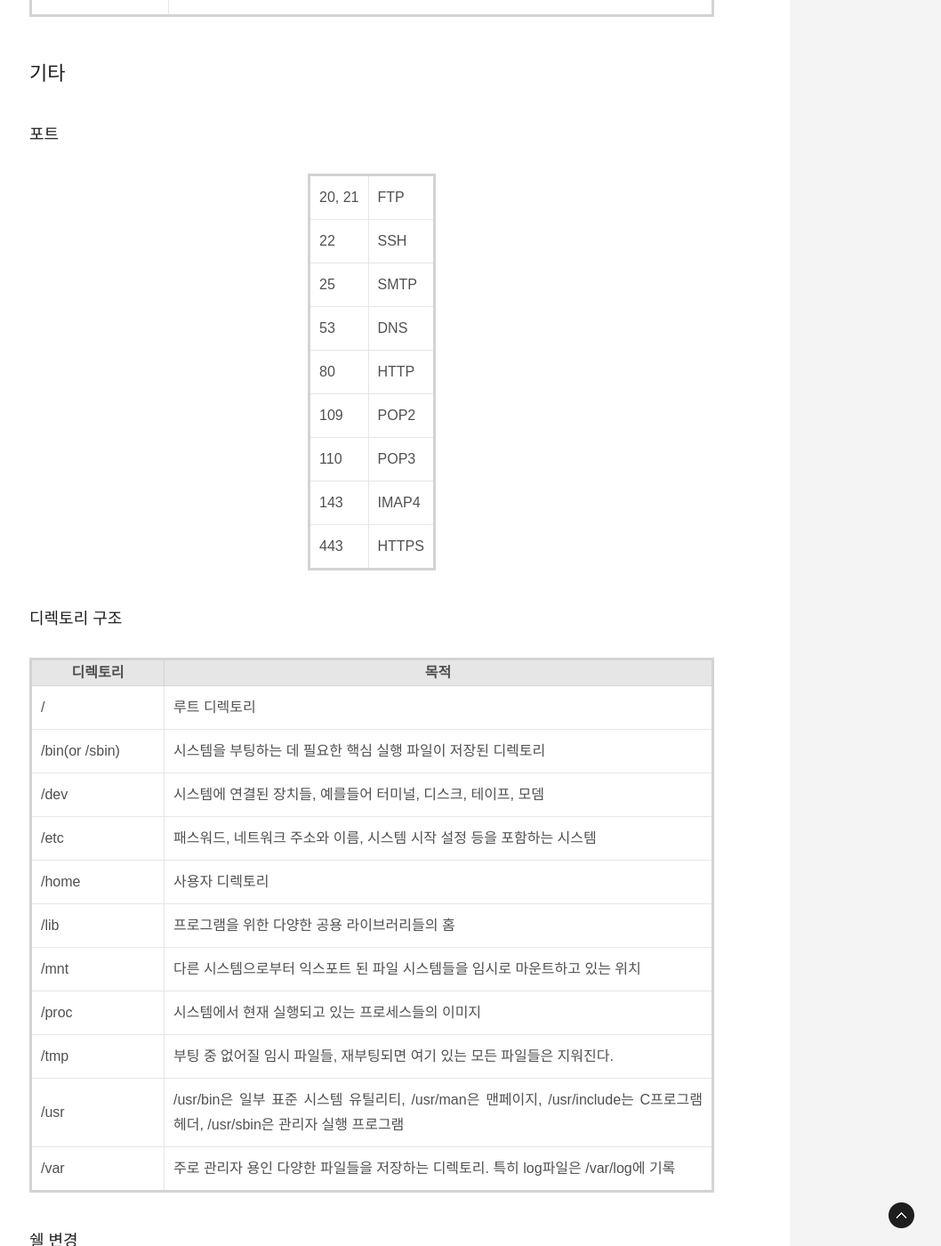
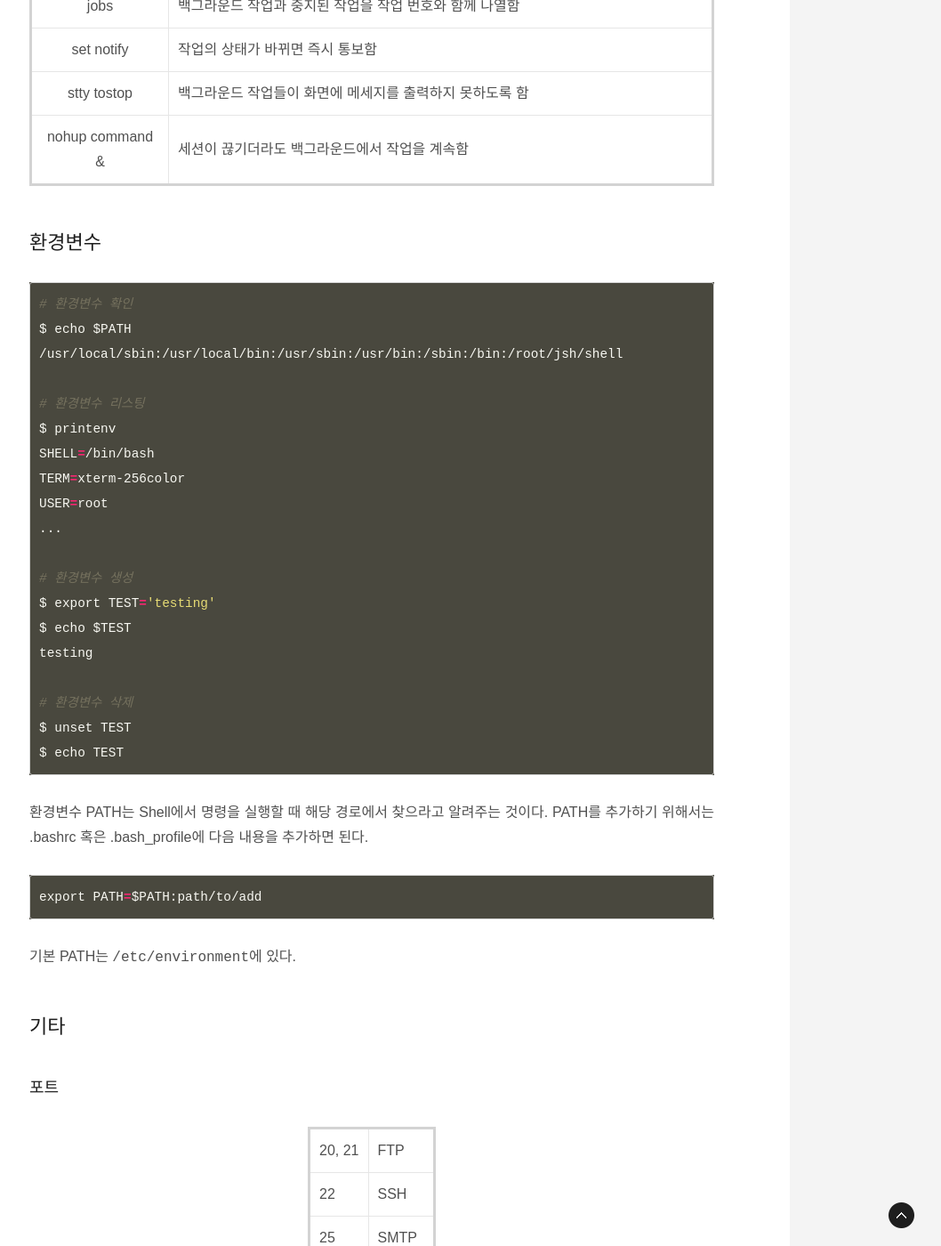
Before and after one commit to ThroughKim/throughkim.github.com, a Jekyll site: the page built from _posts/2017-01-09-linux-14.md, in a window 1280 px wide and 1400 px high, scrolled down 26660 px. Shown: the whole window at 89% size, without its empty margins (222-1280 px from the left). Built offline with Jekyll 4.4.1, drawn with Linux system fonts in a browser that asks for light colours; some web fonts are replaced; some of the changed text lies outside the part shown.

Commit message:
upload blog

````diff
--- a/_posts/2017-01-09-linux-14.md
+++ b/_posts/2017-01-09-linux-14.md
@@ -529,6 +529,12 @@ $0 | 입력 레코드의 전체
 $n | 입력 레코드의 n번째 필드
 ```
 
+df 명령을 이용해 추력되는 내용 중 두번째 필드가 5000이상인 행을 출력하라.
+
+```bash
+$ df | awk '$2 >= 5000 {print}'
+```
+
 ### cut
 cut은 리눅스 파일에서 필요한 부분만 추출할 때 사용한다. 다음과 같이 사용할 수 있다.
 
@@ -848,6 +854,35 @@ set notify | 작업의 상태가 바뀌면 즉시 통보함
 stty tostop | 백그라운드 작업들이 화면에 메세지를 출력하지 못하도록 함
 nohup command & | 세션이 끊기더라도 백그라운드에서 작업을 계속함
 
+## 환경변수
+```bash
+# 환경변수 확인
+$ echo $PATH
+/usr/local/sbin:/usr/local/bin:/usr/sbin:/usr/bin:/sbin:/bin:/root/jsh/shell
+
+# 환경변수 리스팅
+$ printenv
+SHELL=/bin/bash
+TERM=xterm-256color
+USER=root
+...
+
+# 환경변수 생성
+$ export TEST='testing'
+$ echo $TEST
+testing
+
+# 환경변수 삭제
+$ unset TEST
+$ echo TEST
+```
+
+환경변수 PATH는 Shell에서 명령을 실행할 때 해당 경로에서 찾으라고 알려주는 것이다. PATH를 추가하기 위해서는 .bashrc 혹은 .bash_profile에 다음 내용을 추가하면 된다.
+
+```bash
+export PATH=$PATH:path/to/add
+```
+기본 PATH는 `/etc/environment`에 있다.
 ## 기타
 
 ### 포트
@@ -946,10 +981,15 @@ $ screen -r screenName  # 스크린 재진입
 * | 0회 이상
 ? | 0회 또는 1회
 + | 1회 이상
-{a,b} | a화이상 b회 이하
+{a,b} | a회이상 b회 이하
 \| | 선택
 ^A | 라인의 시작문자가 A
 A$ | 라인의 마지막 문자가 A
+\b | 문자 혹은 공백
+\d | 숫자
+\s | 공백
+\t | 탭
+\w | 알파벳 혹은 숫자 혹은 _
 
 
 ### Shell 스크립트 내장 변수
@@ -999,6 +1039,13 @@ logrodate를 이용해 로그파일을 순환, 압축, 메일링 할 수 있다.
 $ ulimit -f 2000
 ```
 
+### 앨리어스
+
+```bash
+$ alias dir='cd'
+$ unalias dir
+```
+
 ### 헤깔리는 내용
 '_'를 구분자로 하여 3번째 필드로...
 
````
Also changed, not shown: other parts of _posts/2017-01-09-linux-14.md (+1 -1 lines).
